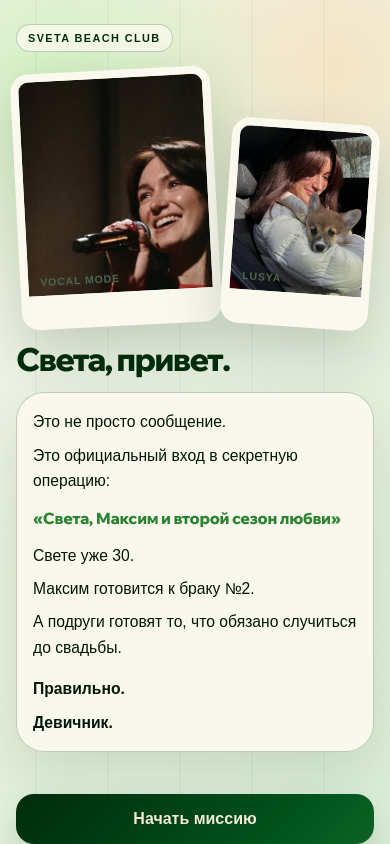
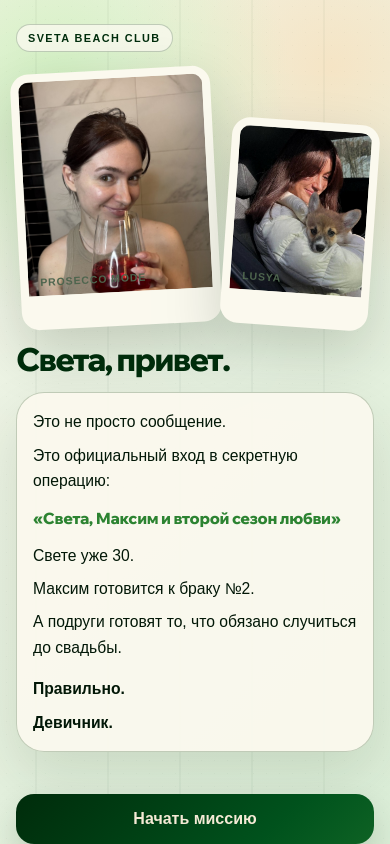
Before and after one commit to PavlushaPavel/sveta-bachelorette, a React (Vite) app: page / in a window 390 px wide. Built offline with nearby package versions, Linux system fonts and the light colour scheme; a web font is replaced by a local one.

Commit message:
Fix photo placement and repeated microphone shots

```diff
--- a/src/screens/Screen01Mission.jsx
+++ b/src/screens/Screen01Mission.jsx
@@ -8,12 +8,12 @@ export default function Screen01Mission({ onNext }) {
       <span className="eyebrow">Sveta Beach Club</span>
       <div className="photo-strip">
         <PhotoCard
-          src={photos.singingSolo}
-          alt="Света поёт на сцене в красном платье"
-          caption="Vocal mode"
+          src={photos.prosecco}
+          alt="Света с бокалом"
+          caption="Prosecco mode"
           className="hero-photo"
           loading="eager"
-          style={{ '--tilt': '-3deg', '--pos': '54% 22%', minHeight: 244 }}
+          style={{ '--tilt': '-3deg', '--pos': 'center 34%', minHeight: 244 }}
         />
         <PhotoCard
           src={photos.lusya}
--- a/src/screens/Screen02Identity.jsx
+++ b/src/screens/Screen02Identity.jsx
@@ -37,8 +37,8 @@ export default function Screen02Identity({ gameState, onToggleChecked, onNext })
         src={photos.fullBodyWhite}
         alt="Света в белом платье у каменной стены"
         caption="main character"
-        className="hero-photo"
-        style={{ '--tilt': '2deg', '--pos': '52% 40%', minHeight: 360 }}
+        className="hero-photo contain"
+        style={{ '--tilt': '2deg', '--pos': 'center top', minHeight: 430, aspectRatio: '0.62' }}
       />
       <div className="screen-body">
         <p>Для допуска к девичнику нужно подтвердить, что перед нами настоящая Света.</p>
--- a/src/screens/Screen04Natal.jsx
+++ b/src/screens/Screen04Natal.jsx
@@ -1,6 +1,4 @@
 import Button from '../components/Button'
-import PhotoCard from '../components/PhotoCard'
-import { photos } from '../photos'
 const NATAL_ITEMS = [
   { mark: 'CO', text: 'Кофе — в доме жизненной силы.' },
   { mark: 'VO', text: 'Вокал — в доме «а давайте споём».' },
@@ -17,10 +15,6 @@ export default function Screen04Natal({ onNext }) {
     <div className="screen">
       <span className="eyebrow">Astro report</span>
       <h1 className="screen-title">Натальная карта Светы</h1>
-      <div className="photo-strip">
-        <PhotoCard src={photos.singingStage} alt="Света поёт на сцене" caption="voice" className="side-photo" style={{ '--tilt': '-4deg', '--pos': '73% 28%' }} />
-        <PhotoCard src={photos.phil} alt="Света и кот Фил" caption="phil" className="side-photo" style={{ '--tilt': '5deg', '--pos': '55% center' }} />
-      </div>
       <div className="screen-body">
         <p>Мы построили твою натальную карту на ближайшие дни.</p>
         <p style={{ marginTop: 'var(--space-sm)' }}>Результат необычный:</p>
--- a/src/screens/Screen08Pack.jsx
+++ b/src/screens/Screen08Pack.jsx
@@ -17,7 +17,7 @@ export default function Screen08Pack({ onNext }) {
     <div className="screen">
       <span className="eyebrow">Packing list</span>
       <h1 className="screen-title">Что взять с собой</h1>
-      <PhotoCard src={photos.officeBlue} alt="Света в синем образе" caption="chaos kit" className="side-photo" style={{ '--tilt': '3deg', '--pos': 'center 45%', minHeight: 290 }} />
+      <PhotoCard src={photos.officeBlue} alt="Света в синем образе" caption="chaos kit" className="hero-photo contain" style={{ '--tilt': '3deg', '--pos': 'center top', minHeight: 430, aspectRatio: '0.56' }} />
       <div className="screen-body"><p>Перед девичником система рекомендует взять:</p></div>
       <div className="paper-panel line-list" style={{ animation: 'fadeUp 280ms ease-out 320ms both' }}>
         {PACK_ITEMS.map((item, i) => (
--- a/src/screens/Screen10Invite.jsx
+++ b/src/screens/Screen10Invite.jsx
@@ -9,11 +9,11 @@ export default function Screen10Invite({ onNext }) {
     <div className="screen">
       <span className="eyebrow">Official invite</span>
       <PhotoCard
-        src={photos.singingStage}
-        alt="Света поёт на сцене в красном платье"
+        src={photos.singingSolo}
+        alt="Света одна поёт на сцене в красном платье"
         caption="11 July"
         className="hero-photo"
-        style={{ '--tilt': '-2deg', '--pos': '73% 30%', minHeight: 380 }}
+        style={{ '--tilt': '-2deg', '--pos': 'center 26%', minHeight: 380 }}
       />
       <h1 className="screen-title">Света!</h1>
       <div className="screen-body paper-panel tight">
--- a/src/screens/Screen11Certificate.jsx
+++ b/src/screens/Screen11Certificate.jsx
@@ -1,6 +1,4 @@
 import Button from '../components/Button'
-import PhotoCard from '../components/PhotoCard'
-import { photos } from '../photos'
 export default function Screen11Certificate() {
   const handleClose = () => {
     const tg = window.Telegram?.WebApp
@@ -9,7 +7,6 @@ export default function Screen11Certificate() {
   return (
     <div className="screen">
       <span className="eyebrow">Access granted</span>
-      <PhotoCard src={photos.disco} alt="Света с диско-ободком" caption="certified" className="side-photo" style={{ '--tilt': '3deg', '--pos': 'center 30%', minHeight: 260 }} />
       <div className="paper-panel" style={{ border: '2px solid var(--color-gold)', textAlign: 'center', animation: 'fadeUp 400ms ease-out 200ms both' }}>
         <p style={{ fontFamily: 'var(--font-display)', fontSize: '0.65rem', fontWeight: 700, color: 'var(--color-gold)', letterSpacing: '0.15em', textTransform: 'uppercase', marginBottom: 'var(--space-lg)' }}>Сертификат допуска</p>
         <p style={{ fontSize: '0.875rem', color: 'var(--color-muted)', marginBottom: 'var(--space-sm)' }}>Настоящим подтверждается, что</p>
--- a/src/styles/global.css
+++ b/src/styles/global.css
@@ -179,6 +179,11 @@ body {
   object-fit: cover;
   object-position: var(--pos, center);
   filter: saturate(0.94) contrast(1.03);
+}
+
+.photo-card.contain img {
+  object-fit: contain;
+  background: linear-gradient(135deg, oklch(20% 0.045 150), oklch(94% 0.025 96));
 }
 
 .photo-card figcaption {
```
Also changed, not shown: public/photos/sveta-fullbody-white.jpg, public/photos/sveta-singing-red-solo-source.jpg.
